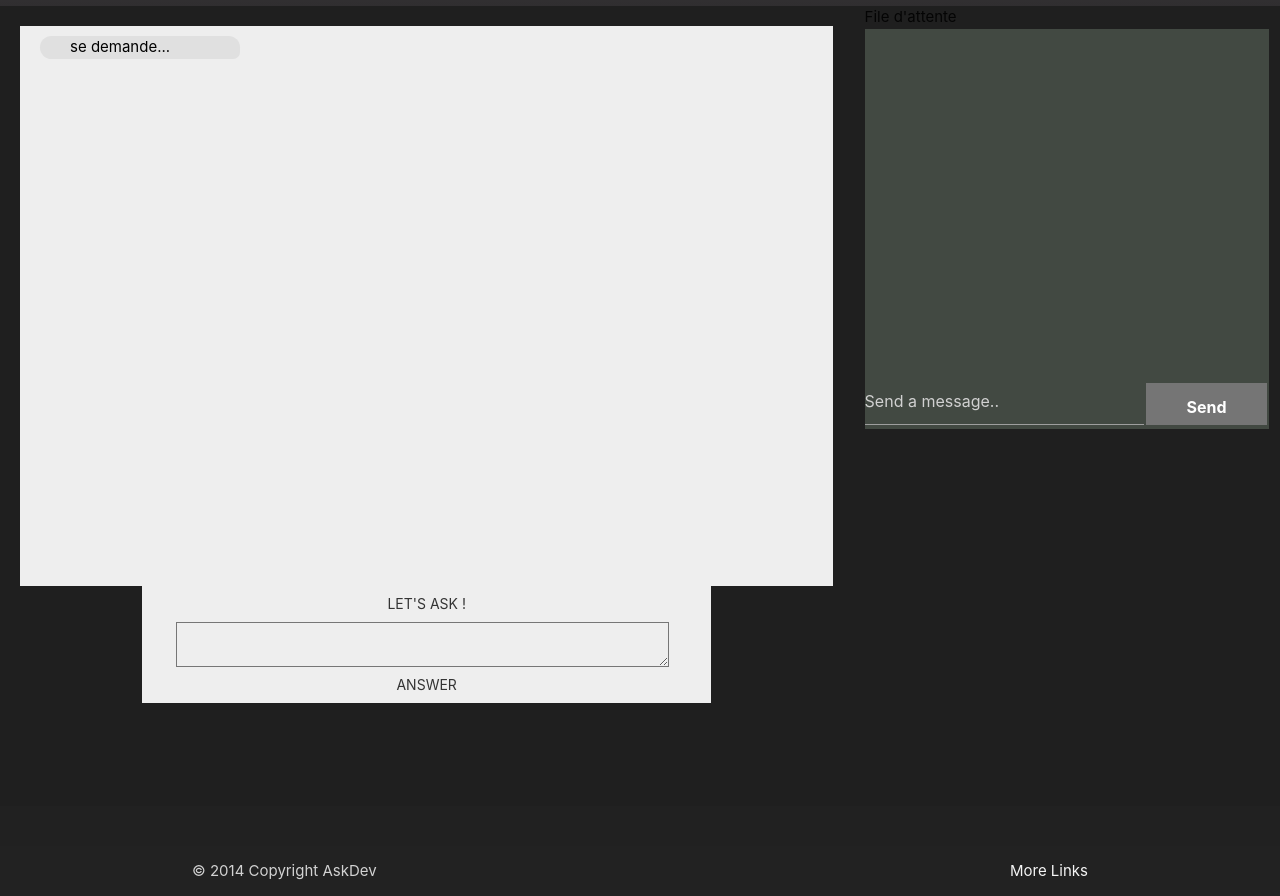
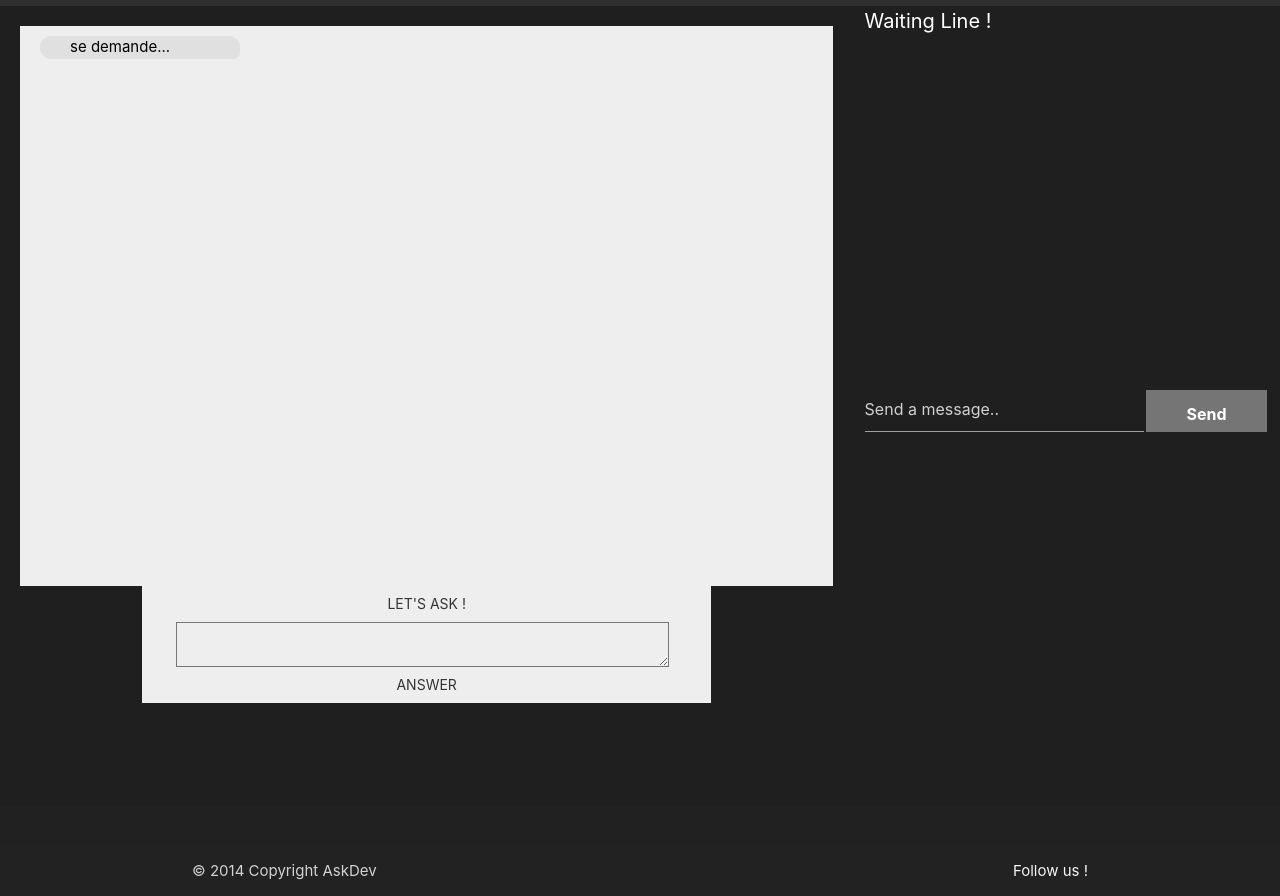
Before and after one commit to Wiskyt/AskRoom, a website: page public/index.html in a window 1280 px wide. Shown: the part 94-990 px from the top of the page. Drawn offline with nearby package versions, Linux system fonts and the light colour scheme; no server answers.

Commit message:
encore modif d

```diff
--- a/public/index.html
+++ b/public/index.html
@@ -37,7 +37,7 @@
         <div class="footer-copyright">
             <div class="container">
                 © 2014 Copyright AskDev
-                <a class="grey-text text-lighten-4 right" href="#!">More Links</a>
+                <a class="grey-text text-lighten-4 right" href="#!">Follow us !</a>
             </div>
         </div>
     </footer>
--- a/public/style/chat.css
+++ b/public/style/chat.css
@@ -1,7 +1,7 @@
 #chat-root {
     height: 50%;
     width: 100%;
-    background-color: #424942;
+    background-color: #1F1F1F;
     display: flex;
     flex-direction: column;
 }
--- a/public/style/main.css
+++ b/public/style/main.css
@@ -8,6 +8,7 @@ header {
     width: 100%;
     height: 100px;
     background: linear-gradient(#424242, #302E30);
+    padding-top: 20px;
 }
 
 #header-title {
@@ -16,3 +17,7 @@ header {
     font: 52px Georgia bold;
     color: white;
 }
+
+#header-title:hover {
+    color: slategray;
+}
--- a/public/style/room.css
+++ b/public/style/room.css
@@ -15,3 +15,8 @@
 #answer-input {
     margin-left: 45px;
 }
+
+#questions-queue {
+    font-size: 20px;
+    color: white;
+}
--- a/public/views/room/room.html
+++ b/public/views/room/room.html
@@ -14,7 +14,7 @@
 
         <div id="tool-container" class="col s4">
             <div id="questions-queue">
-                <span>File d'attente</span>
+                <span>Waiting Line !</span>
             </div>
             <chat></chat>
         </div>
```
